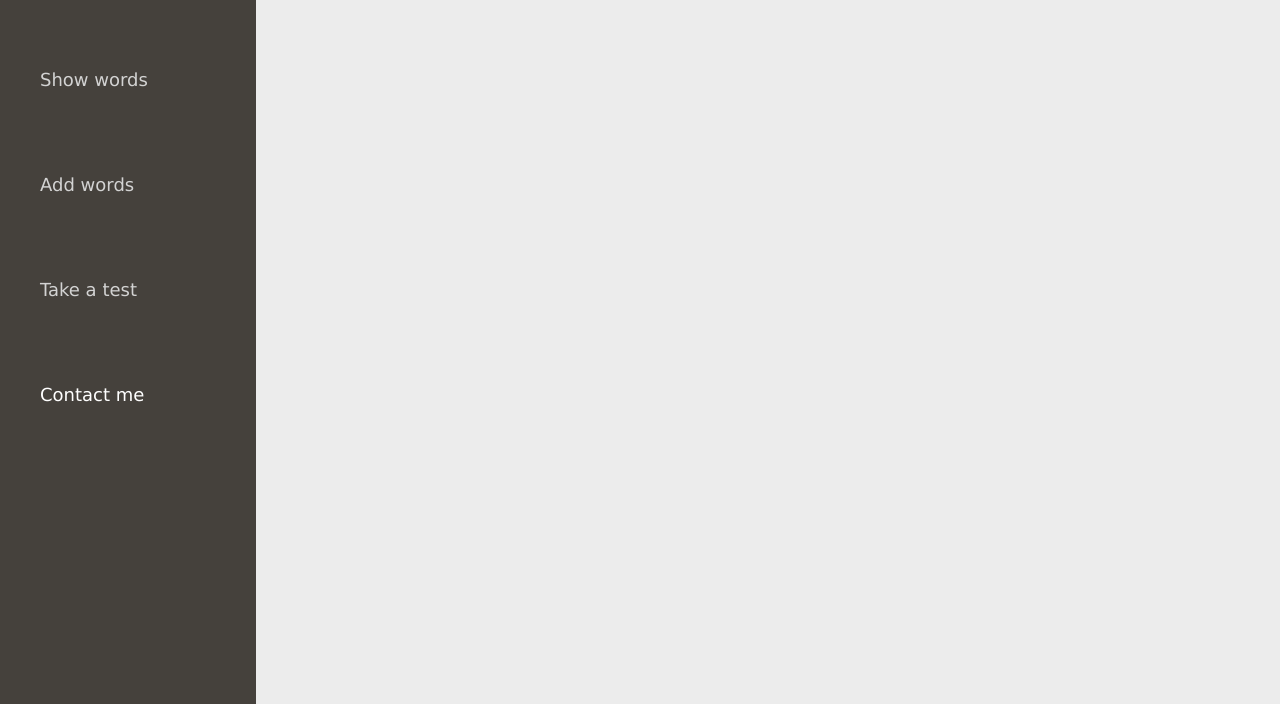
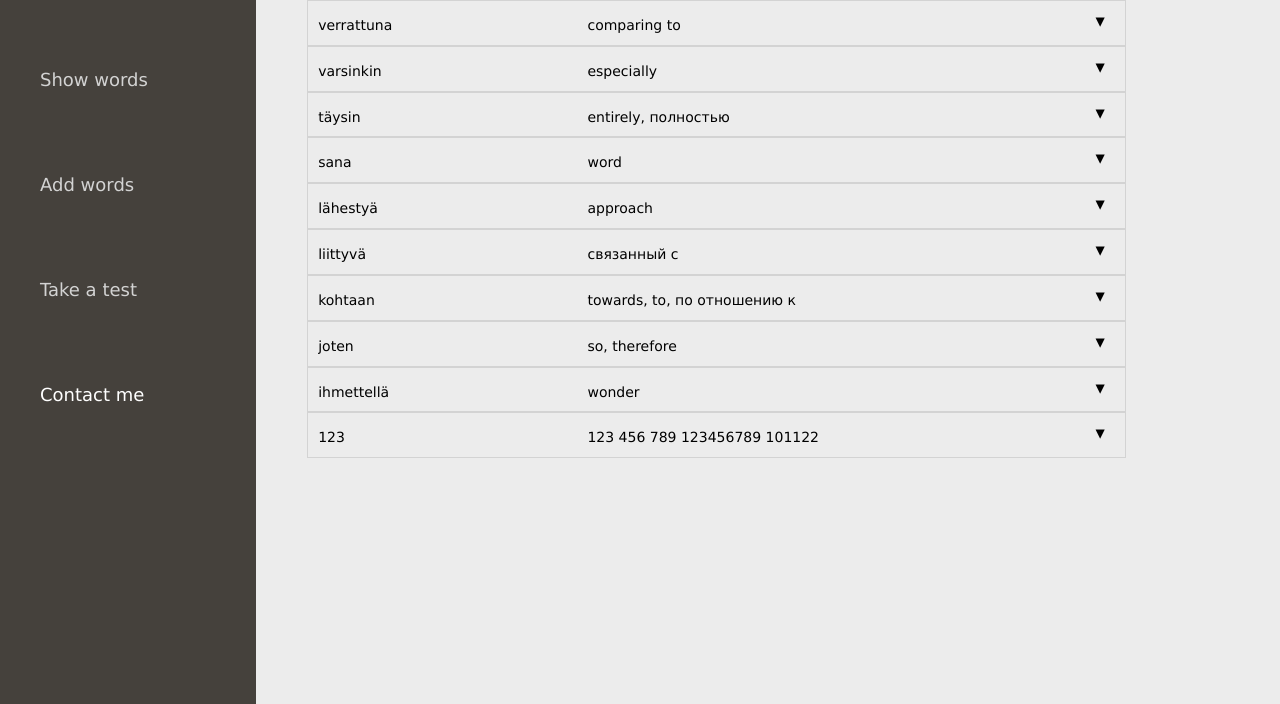
Before and after one commit to midnitehighways/lang-memorize, a Django app: page / in a window 1280 px wide. Shown: the part 96-800 px from the top of the page. Run offline with Django 3.2, Linux system fonts and the light colour scheme; data comes from the database, SQL or seed files in the repository.

Commit message:
Change DATABASE_URL

```diff
--- a/puhunsuomea/settings.py
+++ b/puhunsuomea/settings.py
@@ -137,5 +137,5 @@ import dj_database_url
 DATABASES['default'] =  dj_database_url.config()
 
 DATABASES = {
-     'default': dj_database_url.config(default='postgres://localhost'),
+     'default': dj_database_url.config(default='postgres://sashych:reaktor@localhost:5432/memorize'),
 }
--- a/templates/sanat/index.html
+++ b/templates/sanat/index.html
@@ -2,7 +2,37 @@
 {% block content %}
 		<div class="content">
 			<div class="text-content">
-
+				{% for word in words_list %}
+					<div class="each-word">
+						<ul class="accordion css-accordion">
+						  <li class="accordion-item">
+						    <input class="accordion-item-input" type="checkbox" name="accordion" id="word{{ forloop.counter }}" />
+						    <label for="word{{ forloop.counter }}" class="accordion-item-hd">
+								<div class="fi-text-content">{{ word.fi }}</div>
+								<div class="en-text-content">{{ word.en }}</div>
+								<div class="tools-text-content"></div>
+						    	<span class="accordion-item-hd-cta">&#9650;</span>
+						    </label>
+						    <div id="div{{ forloop.counter }}"class="accordion-item-bd">
+								{% with word.example_set.all as examples %}		<!-- this way we get access to examples of each particular word -->
+								{% for example in examples %}
+									<div> {{ forloop.counter }}. {{ example.fi }} - {{ example.en }} </div>
+									<br />
+								{% endfor %}
+								{% endwith %}
+								<a class='add-example' href="#">Add an example</a>&nbsp&nbsp&nbsp
+								<a class='edit-word' href="#">Edit word</a>&nbsp&nbsp&nbsp
+								<a href="{% url 'delete_word' word.id %}">Delete word</a>&nbsp&nbsp&nbsp
+								<form class='header-search-form' id='form{{ forloop.counter }}' action="{% url 'add_example_form' word.id %}" method='POST' autocomplete='off'>{% csrf_token %}
+									<input class='add-example-field' type='text' id='line{{ forloop.counter }}' name='fi' />
+									<!-- <img src='http://findicons.com/files/icons/974/glyphish/18/magnifying_glass.png' class='magnifying-glass' /> -->
+									<button type=submit class='add-example-button'>Add example</button>
+								</form>
+							</div>
+						  </li>
+						</ul>
+					</div>
+				{% endfor %}
 			</div>
 		</div>
 {% endblock content %}
```
